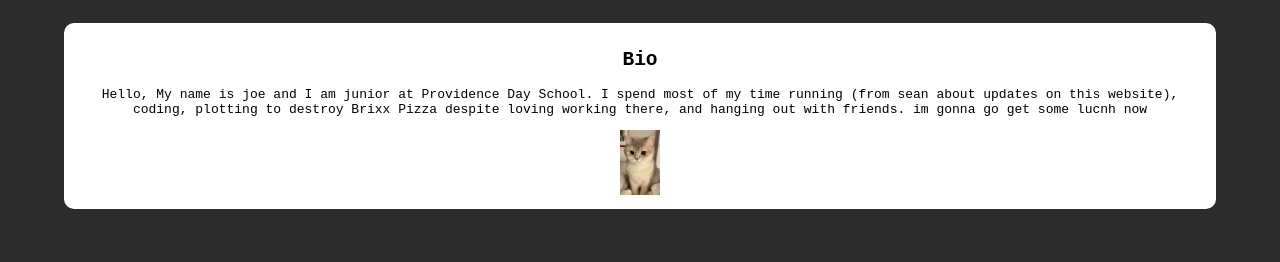
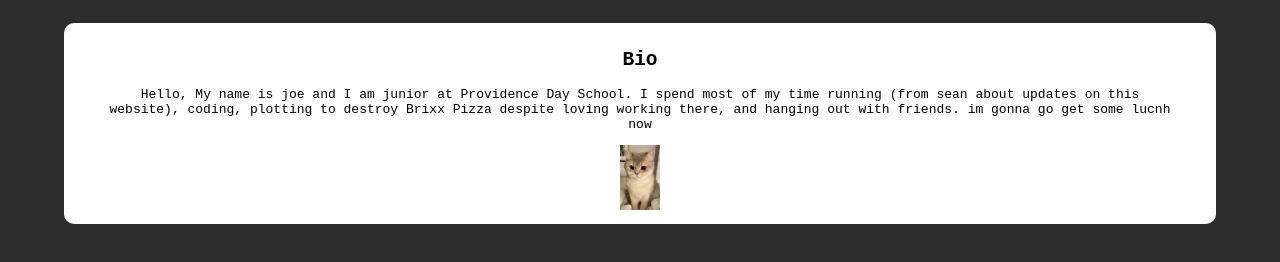
Before and after one commit to joe-teates/joe-teates.github.io-off, a plain HTML site: page about.html in a window 1280 px wide. Shown: the part 72-334 px from the top of the page. Drawn offline with Linux system fonts and the light colour scheme.

Commit message:
minor formatting changes

```diff
--- a/styles.css
+++ b/styles.css
@@ -85,3 +85,7 @@ nav a:hover::before{
     color: rgb(0, 0, 0);
     text-align: center;
 }
+.text p{
+    padding-left: 3%;
+    padding-right: 3%;
+}
```
